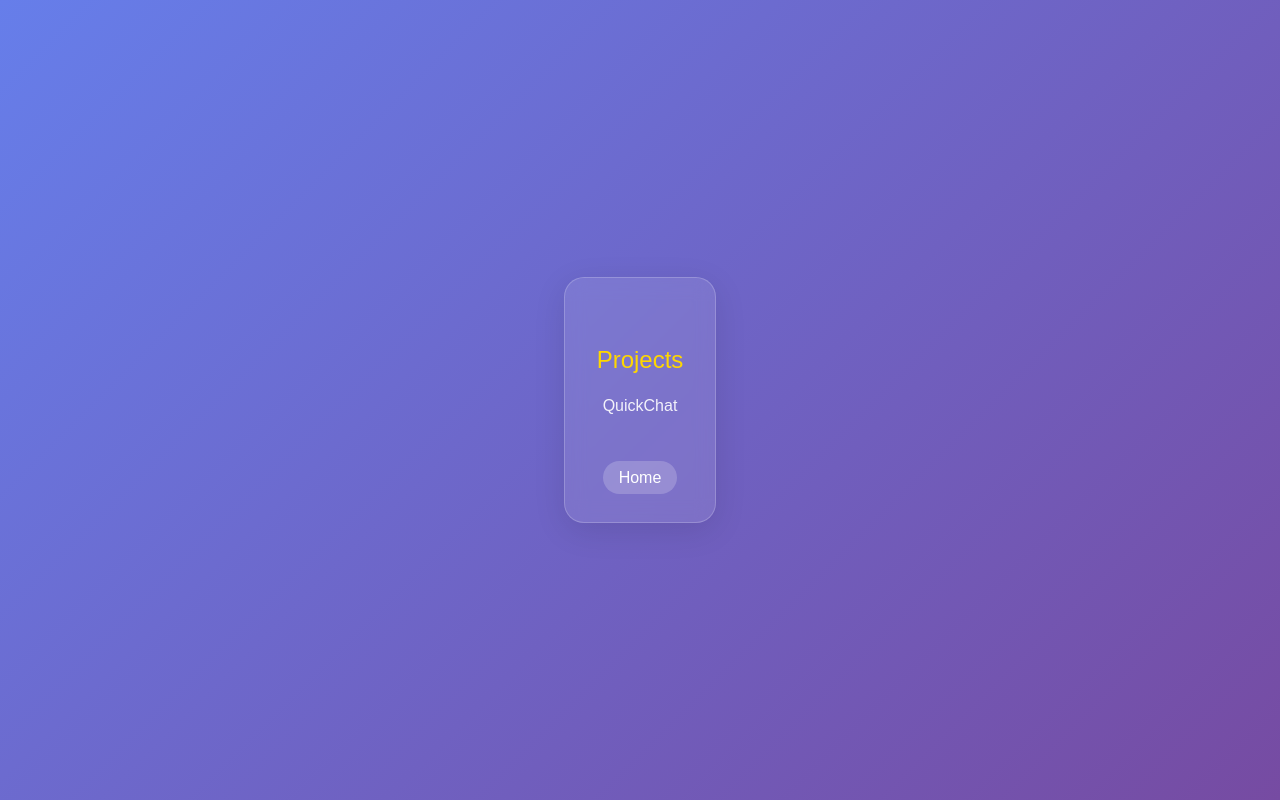
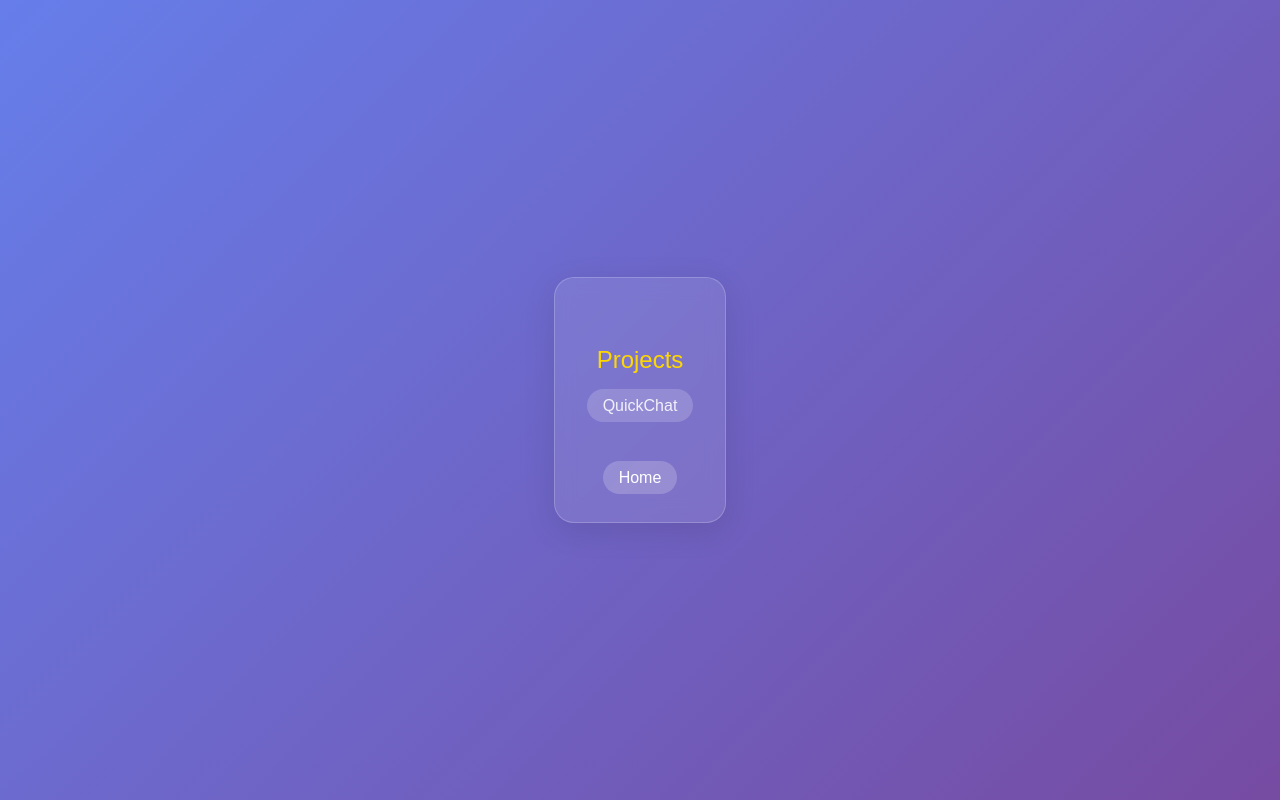
Before and after one commit to howardsun-dev/cicd-portfolio, a React (Vite) app: page /project in a window 1280 px wide. Built offline with nearby package versions, Linux system fonts and the light colour scheme.

Commit message:
updated resume link to new resume path, linked to quickchat deployement

```diff
--- a/src/Components/ProjectPage.tsx
+++ b/src/Components/ProjectPage.tsx
@@ -6,7 +6,16 @@ export default function ProjectPage() {
     <div className="profile-container">
       <div className="name-container"></div>
       <div className="title">Projects</div>
-      <div className="bio">QuickChat</div>
+      <div className="bio">
+        <a
+          href="https://quickchat-v72jh.sevalla.app/"
+          target="blank"
+          rel="noreferrer"
+          className="social-link"
+        >
+          QuickChat
+        </a>
+      </div>
       <div style={{ marginTop: '1.5rem' }}>
         <br></br>
         <Link className="social-link" to="/">
```
